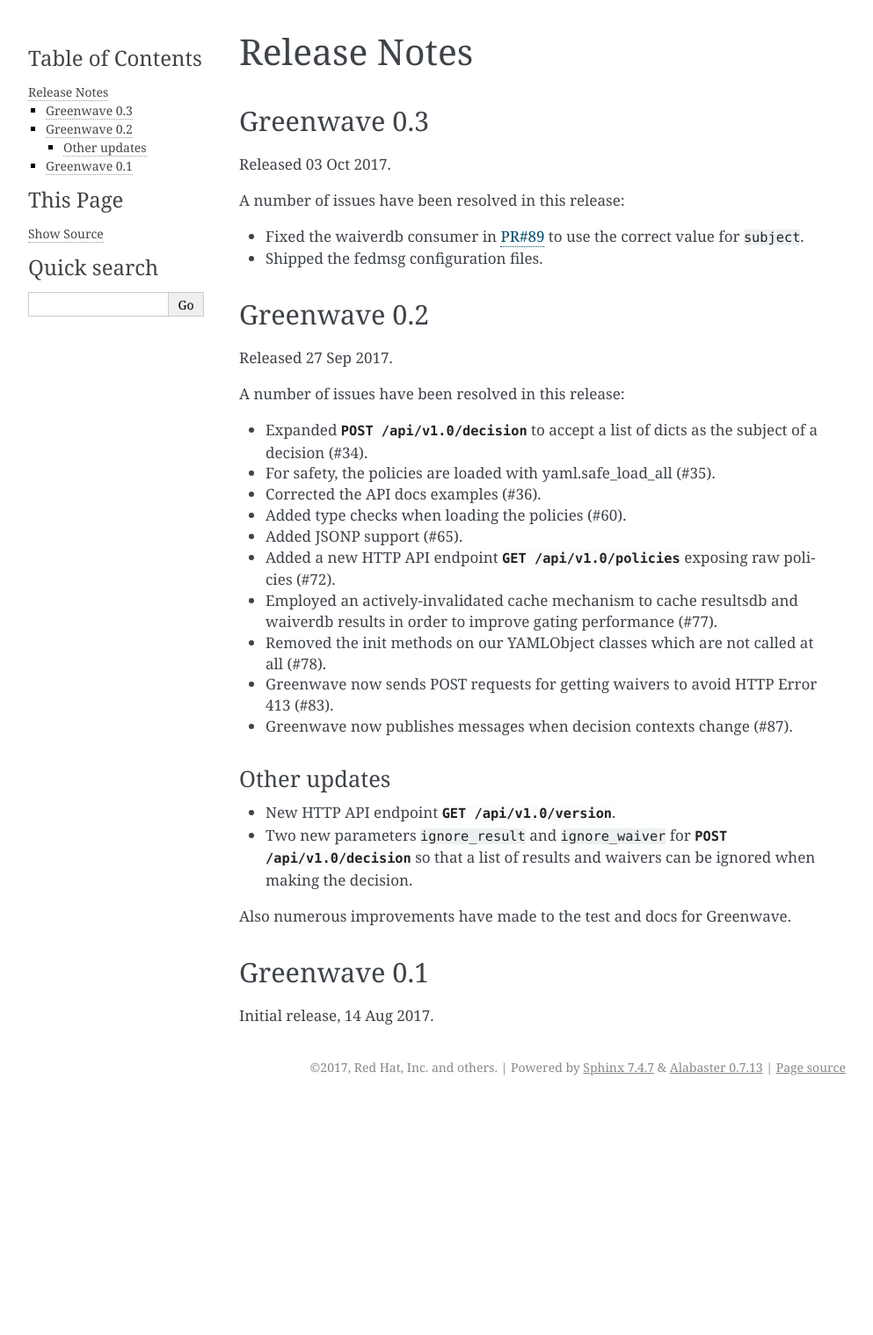
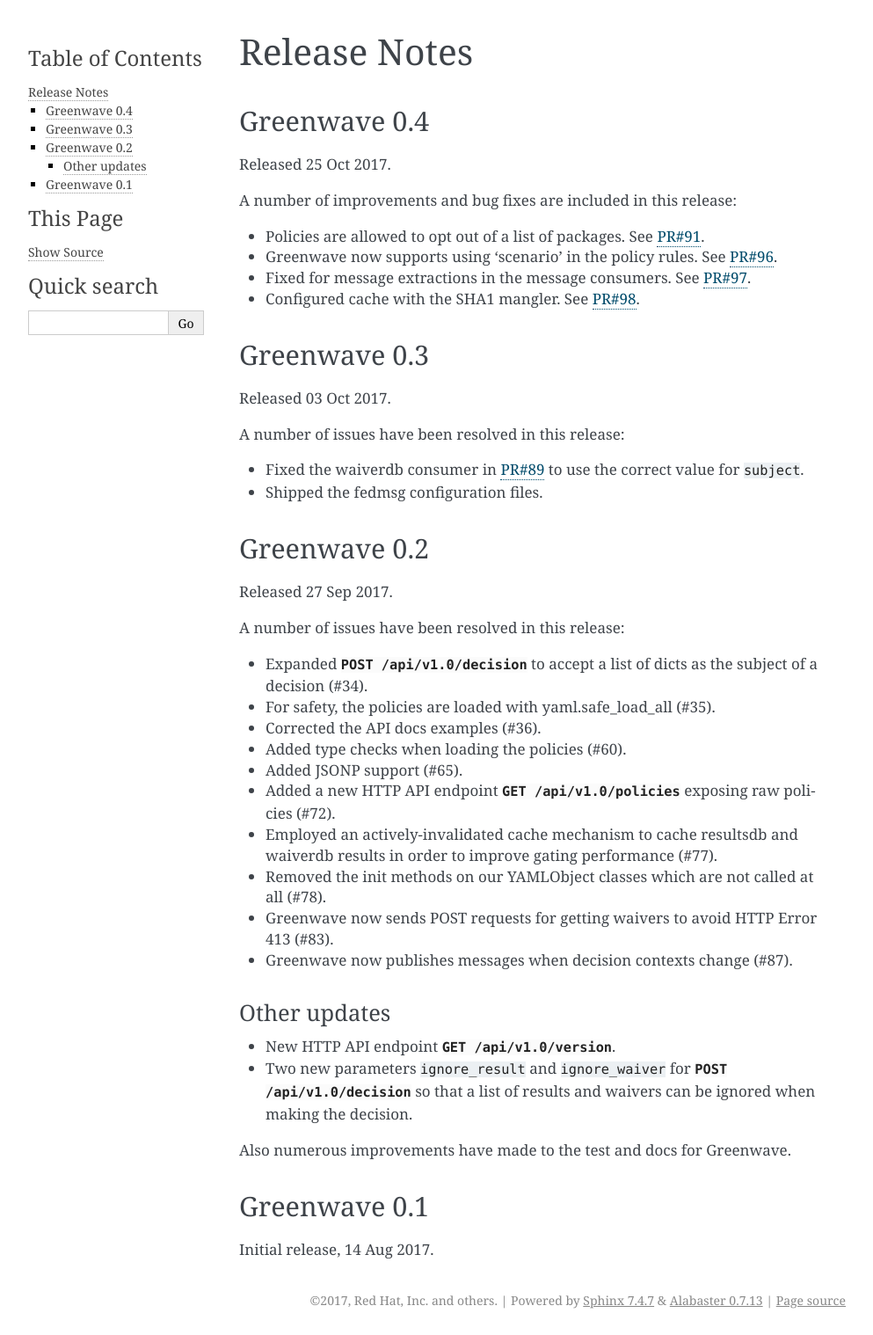
Before and after one commit to release-engineering/greenwave, a Sphinx documentation site: the page built from docs/release-notes.rst, in a window 1280 px wide. Shown: the whole page at 88% size, without its empty margins (148-1141 px from the left). Built offline with Sphinx 7.4.7, drawn with Linux system fonts in a browser that asks for light colours; pages that are not in the unit, such as notebooks, are missing from menus; before the commit the page ends 1253 px from its top, so only the background shows below that.

Commit message:
release note 0.4

```diff
--- a/docs/release-notes.rst
+++ b/docs/release-notes.rst
@@ -1,6 +1,26 @@
 =============
 Release Notes
 =============
+
+Greenwave 0.4
+=============
+
+Released 25 Oct 2017.
+
+A number of improvements and bug fixes are included in this release:
+
+* Policies are allowed to opt out of a list of packages. See `PR#91`_.
+
+* Greenwave now supports using 'scenario' in the policy rules. See `PR#96`_.
+
+* Fixed for message extractions in the message consumers. See `PR#97`_.
+
+* Configured cache with the SHA1 mangler. See `PR#98`_.
+
+.. _PR#91: https://pagure.io/greenwave/pull-request/91
+.. _PR#96: https://pagure.io/greenwave/pull-request/96
+.. _PR#97: https://pagure.io/greenwave/pull-request/97
+.. _PR#98: https://pagure.io/greenwave/pull-request/98
 
 Greenwave 0.3
 =============
```
